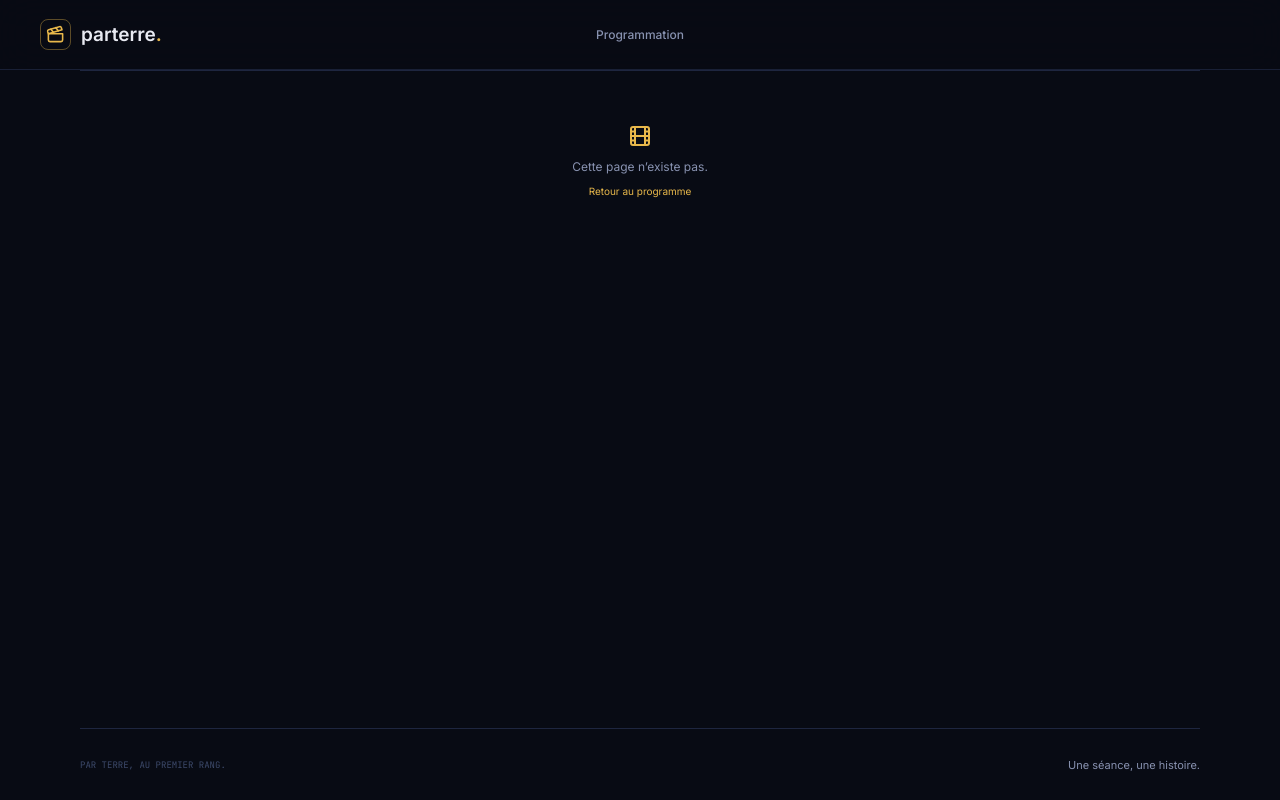
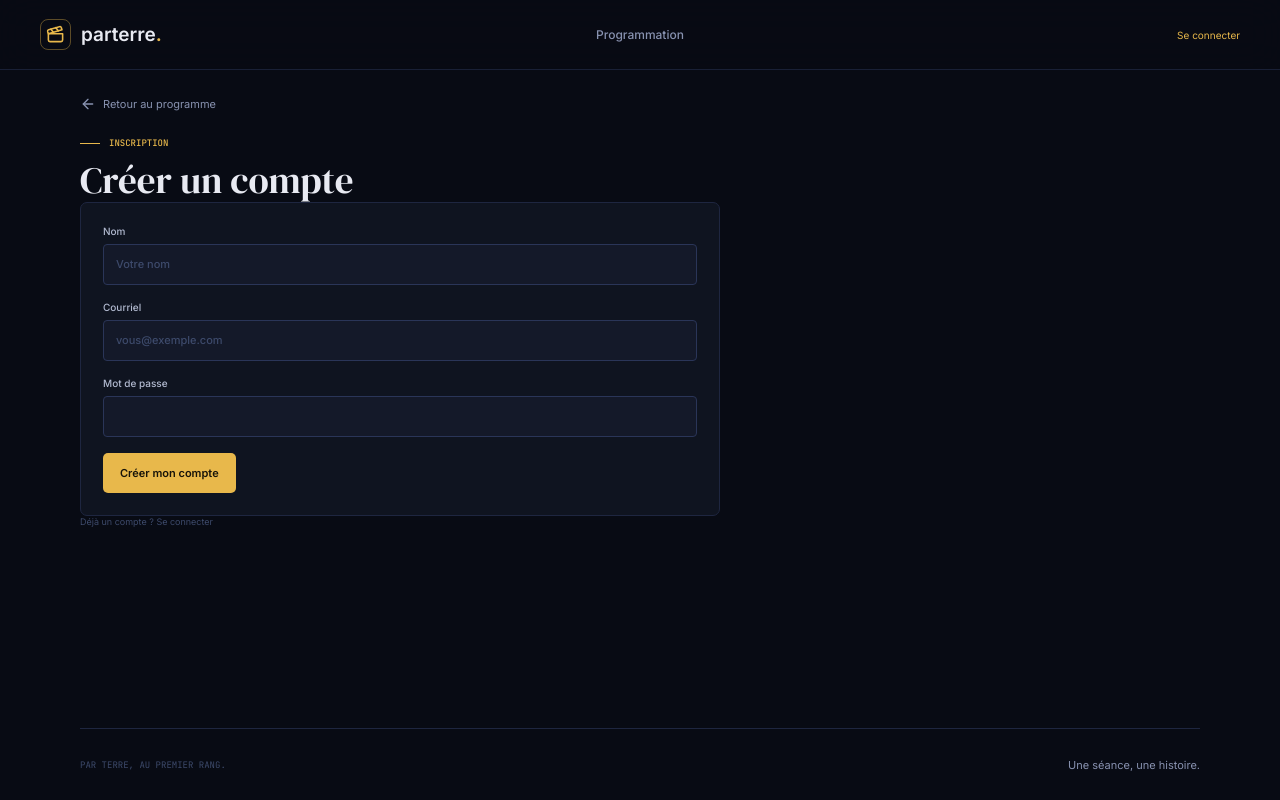
Before and after one commit to lina48/2026A-420-5D1-Projet-Parterre, a React (Vite) app: page /inscription in a window 1280 px wide. Built offline with nearby package versions, Linux system fonts and the light colour scheme.

Commit message:
ajout connexion et inscription (recit 1) sur la nouvelle structure

```diff
--- a/package.json
+++ b/package.json
@@ -13,6 +13,7 @@
   },
   "dependencies": {
     "@vitejs/plugin-react": "^4.3.4",
+    "bcryptjs": "^3.0.3",
     "concurrently": "^9.1.2",
     "dotenv": "^16.4.7",
     "express": "^4.21.2",
--- a/src/App.tsx
+++ b/src/App.tsx
@@ -7,6 +7,8 @@ import NotFoundPage from './pages/NotFoundPage';
 import ProgrammePage from './pages/ProgrammePage';
 import SeatSelectionPage from './pages/SeatSelectionPage';
 import type { User } from './types';
+import LoginPage from './pages/LoginPage';
+import RegisterPage from './pages/RegisterPage';
 
 const savedUser = localStorage.getItem('parterre-user');
 const initialUser: User | null = savedUser ? JSON.parse(savedUser) as User : null;
@@ -27,6 +29,12 @@ export default function App() {
     setUser(null);
   }
 
+  function handleAuth(result: { token: string; user: User }) {
+    localStorage.setItem('parterre-token', result.token);
+    localStorage.setItem('parterre-user', JSON.stringify(result.user));
+    setUser(result.user);
+  }
+
   return (
     <>
       <header className="topbar">
@@ -37,7 +45,7 @@ export default function App() {
           {user?.role === 'gestionnaire' && <NavLink to="/gestion/seances/nouvelle">Gestion</NavLink>}
         </nav>
         <div className="account-area">
-          {user && <><span className="account-name"><span className="online-dot" />{user.nom.split(' ')[0]}</span><button className="icon-button" title="Déconnexion" onClick={signOut}><LogOut size={17} /></button></>}
+          {user ? <><span className="account-name"><span className="online-dot" />{user.nom.split(' ')[0]}</span><button className="icon-button" title="Déconnexion" onClick={signOut}><LogOut size={17} /></button></> : <Link className="text-link" to="/connexion">Se connecter</Link>}
         </div>
       </header>
       <main className="page-shell">
@@ -46,6 +54,8 @@ export default function App() {
           <Route path="/seances/:id" element={<SeatSelectionPage user={user} notify={setToast} />} />
           <Route path="/mes-reservations" element={<MyTicketsPage user={user} notify={setToast} />} />
           <Route path="/gestion/seances/nouvelle" element={<CreateSessionPage user={user} notify={setToast} />} />
+                    <Route path="/connexion" element={<LoginPage onAuth={handleAuth} notify={setToast} />} />
+          <Route path="/inscription" element={<RegisterPage onAuth={handleAuth} notify={setToast} />} />
           <Route path="*" element={<NotFoundPage />} />
         </Routes>
       </main>
--- /dev/null
+++ b/src/pages/LoginPage.tsx
@@ -0,0 +1,43 @@
+import { useState, type FormEvent } from 'react';
+import { Link, useNavigate } from 'react-router-dom';
+import { ArrowLeft, X } from 'lucide-react';
+import { api } from '../services/api';
+import type { User } from '../types';
+
+type Props = { onAuth: (result: { token: string; user: User }) => void; notify: (message: string) => void };
+
+export default function LoginPage({ onAuth, notify }: Props) {
+  const navigate = useNavigate();
+  const [error, setError] = useState('');
+  const [busy, setBusy] = useState(false);
+
+  async function submit(event: FormEvent<HTMLFormElement>) {
+    event.preventDefault(); setBusy(true); setError('');
+    const values = new FormData(event.currentTarget);
+    try {
+      const result = await api<{ token: string; user: User }>('/api/auth/connexion', {
+        method: 'POST',
+        body: JSON.stringify({ courriel: values.get('courriel'), motDePasse: values.get('motDePasse') }),
+      });
+      onAuth(result);
+      notify(`Bon retour, ${result.user.nom.split(' ')[0]} !`);
+      navigate('/');
+    } catch (reason) { setError((reason as Error).message); }
+    finally { setBusy(false); }
+  }
+
+  return (
+    <section className="admin-page">
+      <Link className="back-link" to="/"><ArrowLeft size={16} />Retour au programme</Link>
+      <div className="eyebrow"><span className="eyebrow-line" />CONNEXION</div>
+      <h1>Content de vous revoir</h1>
+      <form className="admin-form" onSubmit={submit}>
+        <label>Courriel<input name="courriel" type="email" placeholder="vous@exemple.com" required /></label>
+        <label>Mot de passe<input name="motDePasse" type="password" required minLength={8} /></label>
+        {error && <p className="form-error"><X size={15} />{error}</p>}
+        <button className="button button-gold" disabled={busy}>{busy ? 'Connexion…' : 'Se connecter'}</button>
+      </form>
+      <p className="muted-copy">Pas encore de compte ? <Link to="/inscription">Créer un compte</Link></p>
+    </section>
+  );
+}
--- a/src/pages/MyTicketsPage.tsx
+++ b/src/pages/MyTicketsPage.tsx
@@ -30,7 +30,7 @@ export default function MyTicketsPage({ user, notify }: Props) {
   return <section className="tickets-page">
     <div className="eyebrow"><span className="eyebrow-line" />VOTRE CARNET</div>
     <div className="section-heading"><h1>Mes billets</h1><Link to="/" className="text-link">Voir le programme <ArrowRight size={15} /></Link></div>
-    {loading ? <div className="loading-line">Recherche de vos billets…</div> : !user ? <div className="empty-state"><Ticket /><p>La connexion sera disponible dans une prochaine branche.</p></div> : tickets.length ? <div className="ticket-list">{tickets.map((ticket) => <article className={`ticket-card ${ticket.statut === 'annulee' ? 'cancelled' : ''}`} key={ticket.id}>
+    {loading ? <div className="loading-line">Recherche de vos billets…</div> : !user ? <div className="empty-state"><Ticket /><p>Connectez-vous pour voir vos billets.</p><Link to="/connexion">Se connecter</Link></div> : tickets.length ? <div className="ticket-list">{tickets.map((ticket) => <article className={`ticket-card ${ticket.statut === 'annulee' ? 'cancelled' : ''}`} key={ticket.id}>
       <div className="ticket-art" style={{ backgroundImage: `linear-gradient(0deg, rgba(8,11,20,.45), transparent), url("${ticket.image_url}")` }}><Ticket size={19} /></div>
       <div className="ticket-details"><div className="ticket-title-row"><h2>{ticket.titre}</h2><span className={`tag ${ticket.statut === 'confirmee' ? 'tag-green' : 'tag-red'}`}>{ticket.statut === 'confirmee' ? 'CONFIRMÉ' : 'ANNULÉ'}</span></div>
         <p>{new Date(ticket.date_heure).toLocaleDateString('fr-CA', { weekday: 'long', day: 'numeric', month: 'long' })} · {new Date(ticket.date_heure).toLocaleTimeString('fr-CA', { hour: '2-digit', minute: '2-digit' })}</p>
--- /dev/null
+++ b/src/pages/RegisterPage.tsx
@@ -0,0 +1,44 @@
+import { useState, type FormEvent } from 'react';
+import { Link, useNavigate } from 'react-router-dom';
+import { ArrowLeft, X } from 'lucide-react';
+import { api } from '../services/api';
+import type { User } from '../types';
+
+type Props = { onAuth: (result: { token: string; user: User }) => void; notify: (message: string) => void };
+
+export default function RegisterPage({ onAuth, notify }: Props) {
+  const navigate = useNavigate();
+  const [error, setError] = useState('');
+  const [busy, setBusy] = useState(false);
+
+  async function submit(event: FormEvent<HTMLFormElement>) {
+    event.preventDefault(); setBusy(true); setError('');
+    const values = new FormData(event.currentTarget);
+    try {
+      const result = await api<{ token: string; user: User }>('/api/auth/inscription', {
+        method: 'POST',
+        body: JSON.stringify({ nom: values.get('nom'), courriel: values.get('courriel'), motDePasse: values.get('motDePasse') }),
+      });
+      onAuth(result);
+      notify(`Bienvenue, ${result.user.nom.split(' ')[0]} !`);
+      navigate('/');
+    } catch (reason) { setError((reason as Error).message); }
+    finally { setBusy(false); }
+  }
+
+  return (
+    <section className="admin-page">
+      <Link className="back-link" to="/"><ArrowLeft size={16} />Retour au programme</Link>
+      <div className="eyebrow"><span className="eyebrow-line" />INSCRIPTION</div>
+      <h1>Créer un compte</h1>
+      <form className="admin-form" onSubmit={submit}>
+        <label>Nom<input name="nom" placeholder="Votre nom" required /></label>
+        <label>Courriel<input name="courriel" type="email" placeholder="vous@exemple.com" required /></label>
+        <label>Mot de passe<input name="motDePasse" type="password" required minLength={8} /></label>
+        {error && <p className="form-error"><X size={15} />{error}</p>}
+        <button className="button button-gold" disabled={busy}>{busy ? 'Création…' : 'Créer mon compte'}</button>
+      </form>
+      <p className="muted-copy">Déjà un compte ? <Link to="/connexion">Se connecter</Link></p>
+    </section>
+  );
+}
--- a/src/pages/SeatSelectionPage.tsx
+++ b/src/pages/SeatSelectionPage.tsx
@@ -43,7 +43,7 @@ export default function SeatSelectionPage({ user, notify }: Props) {
   async function chooseSeat(seat: Seat) {
     if (seat.etat === 'vendue' || (seat.etat === 'retenue' && !selected.includes(seat.id))) return;
     if (selected.includes(seat.id)) { setSelected((current) => current.filter((seatId) => seatId !== seat.id)); return; }
-    if (!user) { notify('La connexion sera disponible dans une prochaine branche.'); return; }
+    if (!user) { navigate('/connexion'); return; }
     setBusy(true);
     try {
       await api(`/api/seances/${id}/places/${seat.id}/retenir`, { method: 'POST' });
```
Also changed, not shown: 2 other files (tests, documents, lock files or other folders).
